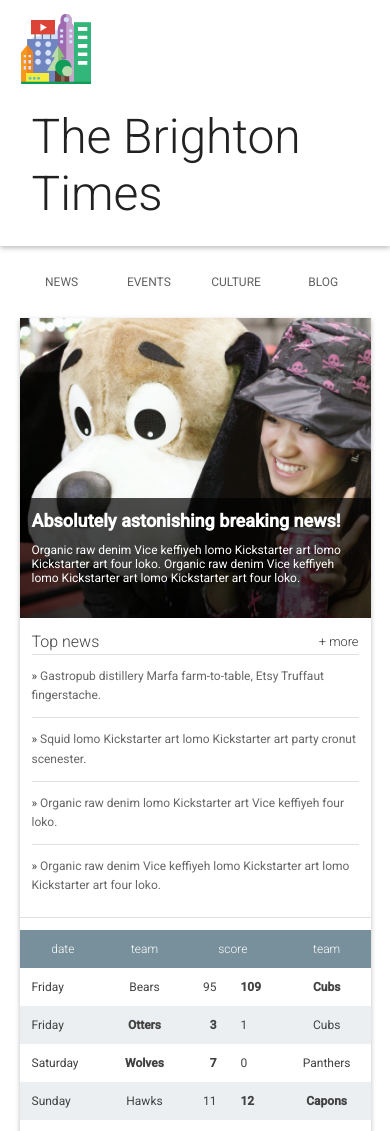
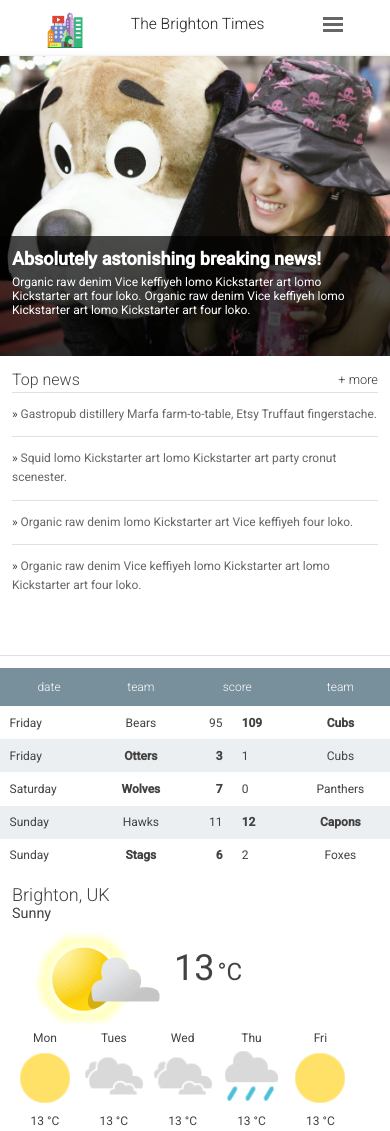
Before and after one commit to liefuzhang/RWDF, a plain HTML site: page index.html in a window 390 px wide. Shown: the top 1131 px of the page. Drawn offline with Linux system fonts and the light colour scheme.

Commit message:
added media queries

```diff
--- a/index.html
+++ b/index.html
@@ -1,5 +1,6 @@
 <!doctype html>
 <html lang="en">
+
 <head>
   <meta charset="utf-8">
   <meta http-equiv="X-UA-Compatible" content="IE=edge">
@@ -8,6 +9,7 @@
   <link href="https://fonts.googleapis.com/css?family=Roboto:300,400,500" rel="stylesheet" type="text/css">
   <link rel="stylesheet" type="text/css" href="main.css">
 </head>
+
 <body>
 
   <header class="header">
@@ -16,6 +18,11 @@
       <h1 class="header__title">
         The Brighton Times
       </h1>
+      <div class="header__burger" onclick="onBurgerClick()">
+        <div></div>
+        <div></div>
+        <div></div>
+      </div>
     </div>
   </header>
 
@@ -33,7 +40,8 @@
       <section class="hero">
         <article class="description">
           <h2>Absolutely astonishing breaking news!</h2>
-            <p>Organic raw denim Vice keffiyeh lomo Kickstarter art lomo Kickstarter art four loko. Organic raw denim Vice keffiyeh lomo Kickstarter art lomo Kickstarter art four loko.</p>
+          <p>Organic raw denim Vice keffiyeh lomo Kickstarter art lomo Kickstarter art four loko. Organic raw denim Vice keffiyeh
+            lomo Kickstarter art lomo Kickstarter art four loko.</p>
         </article>
       </section>
 
@@ -110,26 +118,31 @@
         <span class="weather__location">Brighton, UK</span>
         <span class="weather__desc">Sunny</span>
         <span class="weather__today">
-          <img class="weather__today__image" src="images/weather.png" alt="icon of a partially sunny day"><span class="weather__today__temp">13</span><span class="weather__today__deg">&deg;C</span>
+          <img class="weather__today__image" src="images/weather.png" alt="icon of a partially sunny day"><span class="weather__today__temp">13</span>
+        <span class="weather__today__deg">&deg;C</span>
         </span>
         <ul class="weather__next">
           <li class="weather__next__item">
             <span>Mon</span>
             <img class="weather__next__image" src="images/sunny.png" alt="icon of a sunny day">
             <span>13 &deg;C</span>
-            </li><li class="weather__next__item">
+          </li>
+          <li class="weather__next__item">
             <span>Tues</span>
             <img class="weather__next__image" src="images/cloudy.png" alt="icon of a cloudy day">
             <span>13 &deg;C</span>
-            </li><li class="weather__next__item">
+          </li>
+          <li class="weather__next__item">
             <span>Wed</span>
             <img class="weather__next__image" src="images/cloudy.png" alt="icon of a cloudy day">
             <span>13 &deg;C</span>
-            </li><li class="weather__next__item">
+          </li>
+          <li class="weather__next__item">
             <span>Thu</span>
             <img class="weather__next__image" src="images/rain.png" alt="icon of a rainy day">
             <span>13 &deg;C</span>
-            </li><li class="weather__next__item">
+          </li>
+          <li class="weather__next__item">
             <span>Fri</span>
             <img class="weather__next__image" src="images/sunny.png" alt="icon of a sunny day">
             <span>13 &deg;C</span>
@@ -143,28 +156,34 @@
           <li class="snippet">
             <img class="snippet__thumbnail" src="images/dog.jpg" alt="picture of a girl with a large, stuffed dog toy">
             <h3 class="snippet__title"><a href="#">Gastropub distillery Marfa farm-to-table</a></h3>
-              <p>Gastropub distillery Marfa farm-to-table, Etsy Truffaut fingerstache.
-              Squid lomo Kickstarter art party cronut scenester. Organic raw denim Vice keffiyeh four loko. Squid lomo Kickstarter art party cronut scenester. Organic raw denim Vice keffiyeh four loko.Vice keffiyeh four loko. Squid lomo Kickstarter art party cronut scenester. Organic raw denim Vice keffiyeh four loko.Vice keffiyeh four loko. Squid lomo Kickstarter art party cronut scenester. Organic raw denim Vice keffiyeh four loko.
+            <p>Gastropub distillery Marfa farm-to-table, Etsy Truffaut fingerstache. Squid lomo Kickstarter art party cronut
+              scenester. Organic raw denim Vice keffiyeh four loko. Squid lomo Kickstarter art party cronut scenester. Organic
+              raw denim Vice keffiyeh four loko.Vice keffiyeh four loko. Squid lomo Kickstarter art party cronut scenester.
+              Organic raw denim Vice keffiyeh four loko.Vice keffiyeh four loko. Squid lomo Kickstarter art party cronut
+              scenester. Organic raw denim Vice keffiyeh four loko.
             </p>
           </li>
           <li class="snippet">
             <img class="snippet__thumbnail" src="images/dog.jpg" alt="picture of a girl with a large, stuffed dog toy">
             <h3 class="snippet__title"><a href="#">Organic raw keffiyeh four loko.</a></h3>
-              <p>Vice keffiyeh four loko. Squid lomo Kickstarter art party cronut scenester. Organic raw denim Vice keffiyeh four loko.Vice keffiyeh four loko. Squid lomo Kickstarter art party cronut scenester. Organic raw denim Vice loko.
+            <p>Vice keffiyeh four loko. Squid lomo Kickstarter art party cronut scenester. Organic raw denim Vice keffiyeh four
+              loko.Vice keffiyeh four loko. Squid lomo Kickstarter art party cronut scenester. Organic raw denim Vice loko.
             </p>
           </li>
           <li class="snippet">
             <img class="snippet__thumbnail" src="images/dog.jpg" alt="picture of a girl with a large, stuffed dog toy">
             <h3 class="snippet__title"><a href="#">Kickstarter art party cronut scenester.</a></h3>
-              <p>Gastropub distillery Marfa farm-to-table, Etsy Truffaut fingerstache.
-              Squid lomo Kickstarter art party cronut scenester. Organic raw denim Vice keffiyeh four loko. Squid lomo Kickstarter art party cronut scenester. Organic raw denim Vice keffiyeh four loko.Vice keffiyeh four loko.
+            <p>Gastropub distillery Marfa farm-to-table, Etsy Truffaut fingerstache. Squid lomo Kickstarter art party cronut
+              scenester. Organic raw denim Vice keffiyeh four loko. Squid lomo Kickstarter art party cronut scenester. Organic
+              raw denim Vice keffiyeh four loko.Vice keffiyeh four loko.
             </p>
           </li>
           <li class="snippet">
             <img class="snippet__thumbnail" src="images/dog.jpg" alt="picture of a girl with a large, stuffed dog toy">
             <h3 class="snippet__title"><a href="#">Squid lomo Kickstarter art party cronut </a></h3>
-              <p>Gastropub distillery Marfa farm-to-table, Etsy Truffaut fingerstache.
-              Squid lomo Kickstarter art party cronut scenester. Organic raw denim Vice keffiyeh four loko. Squid lomo Kickstarter art party cronut scenester. Organic raw denim Vice keffiyeh four loko.Vice keffiyeh four loko.
+            <p>Gastropub distillery Marfa farm-to-table, Etsy Truffaut fingerstache. Squid lomo Kickstarter art party cronut
+              scenester. Organic raw denim Vice keffiyeh four loko. Squid lomo Kickstarter art party cronut scenester. Organic
+              raw denim Vice keffiyeh four loko.Vice keffiyeh four loko.
             </p>
           </li>
         </ul>
@@ -178,5 +197,18 @@
       </ul>
     </footer>
   </main>
+
+  <script>
+    function onBurgerClick() {
+      var classList = document.getElementsByClassName('nav__list').item(0).classList;
+      if (classList.contains("active")) {
+        classList.remove("active");
+      } else {
+        classList.add("active");
+      }
+    }
+  </script>
+
 </body>
+
 </html>
--- a/main.css
+++ b/main.css
@@ -1,4 +1,5 @@
-body, html {
+body,
+html {
   margin: 0;
   padding: 0;
   width: 100%;
@@ -11,11 +12,20 @@ body {
   color: #424242;
 }
 
-h1, h2, h3, h4, h5 {
+h1,
+h2,
+h3,
+h4,
+h5 {
   margin: 0;
 }
 
-header, nav, footer, section, article, div {
+header,
+nav,
+footer,
+section,
+article,
+div {
   box-sizing: border-box;
 }
 
@@ -73,6 +83,10 @@ ul {
   color: #212121;
 }
 
+.header__burger {
+  display: none;
+}
+
 
 /*
  *
@@ -122,16 +136,25 @@ ul {
 
 main {
   box-shadow: 0 2px 5px rgba(0, 0, 0, 0.26);
-  width: 90%;
+  width: 100%;
   margin-left: auto;
   margin-right: auto;
 }
+
 
 /*
  *
  * Content
  *
  */
+.content {
+  display: flex;
+  flex-wrap: wrap;
+}
+
+.content section {
+  width: 100%;
+}
 
 
 /*
@@ -252,6 +275,7 @@ main {
   text-align: center;
 }
 
+
 /*
  *
  * Weather
@@ -292,7 +316,7 @@ main {
 
 .weather__next__item {
   display: inline-block;
-  width: 20%;
+  width: 18%;
   text-align: center;
 }
 
@@ -365,3 +389,80 @@ footer a {
   color: #333;
   padding: 1.5em 0;
 }
+
+@media screen and (max-width: 600px) {
+  .header__inner {
+    display: flex;
+    align-items: center;
+    justify-content: space-around;
+  }
+  .header__logo {
+    height: 36px;
+  }
+  .header__title {
+    font-size: 1.3em;
+    vertical-align: bottom;
+    margin-left: 0.2em;
+    margin-left: -20px;
+  }
+  .header__burger {
+    display: inline-block;
+    cursor: pointer;
+  }
+  .header__burger div {
+    width: 20px;
+    height: 3px;
+    background-color: #666;
+    margin: 3px 0;
+  }
+
+  .nav__list{
+    display: none;
+  }
+
+  .nav__list.active {
+    display: block;
+  }
+
+  .nav__list.active li {
+    display: block;
+    line-height: 24px;
+    margin: 0 auto;
+  }
+
+  .description p {
+    margin: 0.5em 0;
+  }
+
+  .scores__table td{
+    padding: 0.8em;
+  }
+}
+
+@media screen and (min-width: 601px) {
+  section.hero{
+    order: 0;
+    width: 60%;
+  }
+
+  section.top-news{
+    order: 2;
+  }
+
+  section.scores{
+    order: 3;
+  }
+
+  section.weather{
+    order: 1;
+    width: 40%;
+  }
+
+  section.recent-news {
+    order: 4;
+  }
+
+  .weather__today__image {
+    width: 60%;
+  }
+}
```
Lines whose indentation alone changed are shown as unchanged.
